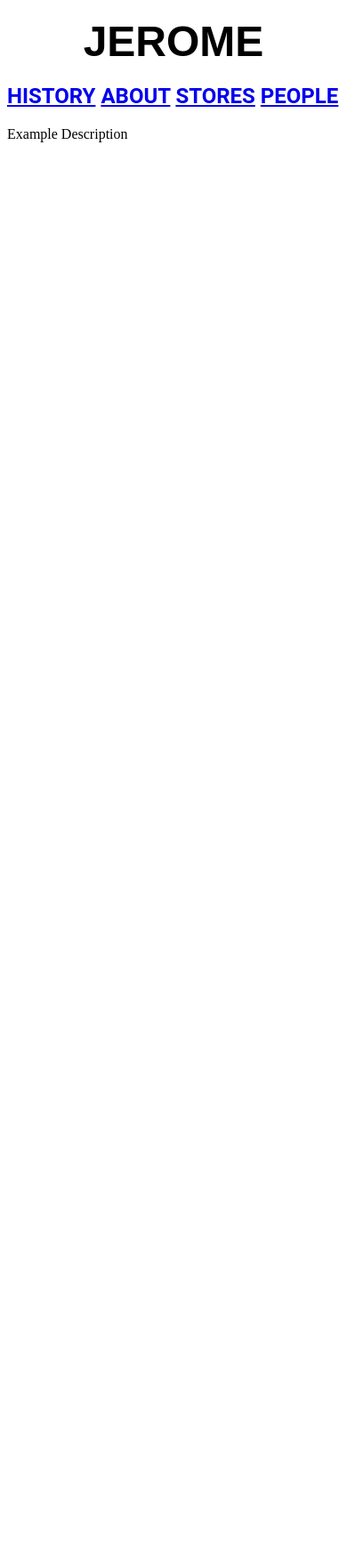
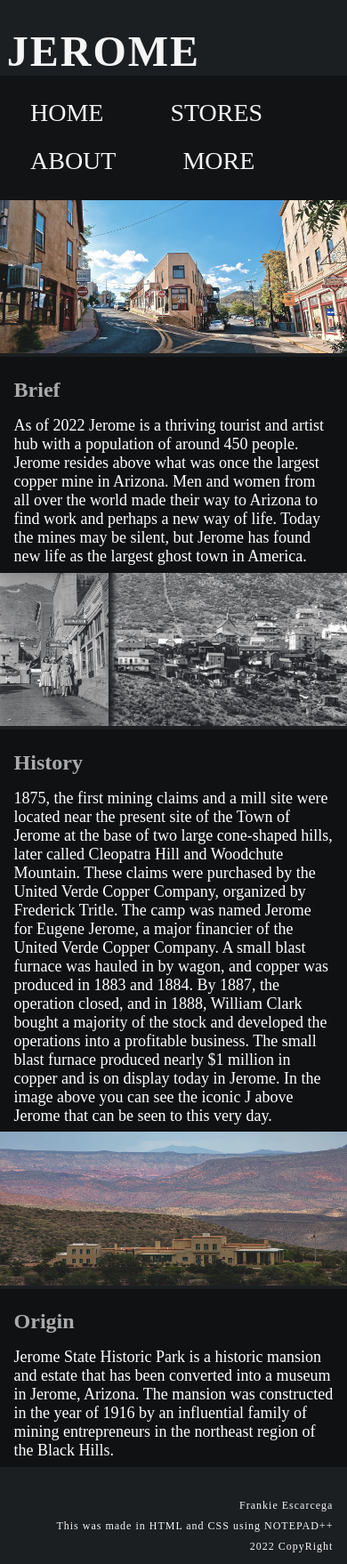
Before and after one commit to SpicyFranko/SpicyFranko.github.io, a plain HTML site: page index.html in a window 390 px wide. Shown: the whole page at 89% size. Before the commit the page ends 844 px from the top, so only its background shows below. Drawn offline with Linux system fonts and the light colour scheme.

Commit message:
Major Update

```diff
--- a/index.html
+++ b/index.html
@@ -2,23 +2,70 @@
 <html lang="en">
 <head>
     <meta charset="utf-8">
-    <title>
-        Jerome
-    </title>
+    <title>JEROME</title>
+    <link rel="stylesheet" type="text/css" href="style.css">
 </head>
 <body>
-    <h3 align="center">
-        <font face="Arial" Size="9">JEROME</font>
-    </h3>
-    <h2 align="left">
-        <font face="roboto">
-            <a href="#">HISTORY</a>
-            <a href="#">ABOUT</a>
-            <a href="#">STORES</a>
-            <a href="#">PEOPLE</a>
-        </font>
-    </h2>
-    Example Description
-    </h2>
+    <!-- Made by Frankie Escarcega 2022 -->
+    <div class="topper">
+        <h1 class="logo">JEROME</h1>
+        <!-- Navigation -->
+        <div class="navigator">
+            <nav>
+                <ul>
+                    <li><a href="">HOME</a></li>
+                    <li><a href="page03.html">STORES</a></li>
+                    <li><a href="page02.html">ABOUT</a></li>
+                    <li><a href="page04.html">MORE</a></li>
+                </ul>
+            </nav>
+        </div>
+    </div>
+    <!-- Image to display main content -->
+    <div class="view">
+        <img src="img/jeromestreet.jpg">
+    </div>
+
+    <section class="brief">
+        <div class="description">
+            <h1>Brief</h1>
+            <div class="brief-text">
+                <p>As of 2022 Jerome is a thriving tourist and artist hub with a population of around 450 people. Jerome resides above what was once the largest copper mine in Arizona. Men and women from all over the world made their way to Arizona to find work and perhaps a new way of life. Today the mines may be silent, but Jerome has found new life as the largest ghost town in America.</p>
+            </div>
+        </div>
+    </section>
+
+    <div class="view">
+        <img src="img/oldjerome.jpg">
+    </div>
+
+    <section class="brief">
+        <div class="description">
+            <h1>History</h1>
+            <div class="brief-text">
+                <p>1875, the first mining claims and a mill site were located near the present site of the Town of Jerome at the base of two large cone-shaped hills, later called Cleopatra Hill and Woodchute Mountain. These claims were purchased by the United Verde Copper Company, organized by Frederick Tritle. The camp was named Jerome for Eugene Jerome, a major financier of the United Verde Copper Company. A small blast furnace was hauled in by wagon, and copper was produced in 1883 and 1884. By 1887, the operation closed, and in 1888, William Clark bought a majority of the stock and developed the operations into a profitable business. The small blast furnace produced nearly $1 million in copper and is on display today in Jerome. In the image above you can see the iconic J above Jerome that can be seen to this very day.</p>
+            </div>
+        </div>
+    </section>
+
+    <div class="view">
+        <img src="img/jeromemansion.jpg">
+    </div>
+
+    <section class="brief">
+        <div class="description">
+            <h1>Origin</h1>
+            <div class="brief-text">
+                <p>Jerome State Historic Park is a historic mansion and estate that has been converted into a museum in Jerome, Arizona. The mansion was constructed in the year of 1916 by an influential family of mining entrepreneurs in the northeast region of the Black Hills.</p>
+            </div>
+        </div>
+    </section>
+
+    <!-- Footer this will appear on every page-->
+    <footer>
+        <p>Frankie Escarcega</p>
+        <p>This was made in HTML and CSS using NOTEPAD++</p>
+        <p>2022 CopyRight</p>
+    </footer>
 </body>
 </html>
--- /dev/null
+++ b/style.css
@@ -0,0 +1,127 @@
+*{
+    padding: 0;
+    margin: 0;
+    font-family: 'Raleway', 'Abel';
+    box-sizing: border-box;
+}
+body {
+    background-color: #1c1f22;
+}
+nav {
+    background-color: #00000062;
+    display: flex;
+    align-items: left;
+    justify-content: space-between;
+    font-size: 28px;
+    padding-top: 16px;
+    padding-bottom: 16px;
+    padding-left: 0%;
+    padding-right: 4%;
+}
+nav ul li {
+    list-style-type: none;
+    display: inline-block;
+    padding: 10px 34px;
+    font-weight: 300;
+}
+nav ul li a {
+    color: whitesmoke;
+    text-decoration: none;
+}
+.navigator nav ul li::after {
+    content: '';
+    width: 0%;
+    height: 2px;
+    background-color: #ff7300;
+    display: block;
+    margin: auto;
+    transition: 0.3s;
+}
+.navigator nav ul li:hover::after{
+    width: 100%;
+}
+.logo {
+    color: whitesmoke;
+    font-size: 48px;
+    letter-spacing: 2px;
+    padding-top: 30px;
+    padding-left: 2%;
+    padding-right: 4%;
+}
+.view img {
+    width: 100%;
+}
+.description h1 {
+    text-align: Left;
+    color: #ffffffa6;
+    padding-top: 16px;
+    padding-bottom: 16px;
+}
+.about {
+    width: 100%;
+    padding: 2% 4%;
+}
+.about-text p{
+    text-align: left;
+    color: #ffffffa2;
+    font-size: 18px;
+}
+.brief {
+    width: 100%;
+    padding: 2% 4%;
+    background-color: rgba(0, 0, 0, 0.449);
+}
+.brief-text p{
+    color: #ffffff;
+    font-size: 18px;
+}
+footer {
+    position: relative;
+    text-align: right;
+    padding-top: 32px;
+    padding-bottom: 8px;
+    background-color: rgba(0, 0, 0, 0);
+}
+footer p{
+    color: whitesmoke;
+    font-size: 12px;
+    letter-spacing: 1px;
+    padding: 4px;
+    padding-left: 4%;
+    padding-right: 4%;
+}
+.amenities {
+    background: rgba(0, 0, 0, 0.212);
+    width: 100%;
+    padding: 100px 0px;
+}
+.square {
+	display: flex;
+	justify-content: center;
+	align-items: center;
+	min-height: 400px;
+}
+.square p{
+    color: white;
+    padding-top: 32px;
+    padding-bottom: 32px;
+}
+.ico {
+	height: 450px;
+	width: 350px;
+	padding: 20px 35px;
+	background: #00000096;
+	margin: 15px;
+	position: relative;
+	overflow: hidden;
+	text-align: center;
+    border-radius: 8px;
+}
+h3 {
+    color: #ffffff;
+}
+h2 {
+    color: #ffffffad;
+    text-align: center;
+    font-size: 32px;
+}
```
Also changed, not shown: page02.html (added, +44 -0 lines), page03.html (added, +97 -0 lines), page04.html (added, +45 -0 lines), img/aboutjerome.jpg (added), img/jeromemansion.jpg (added), img/jeromeold.jpg (added), img/jeromestreet.jpg (added), img/oldjerome.jpg (added), img/stores.jpg (added).
